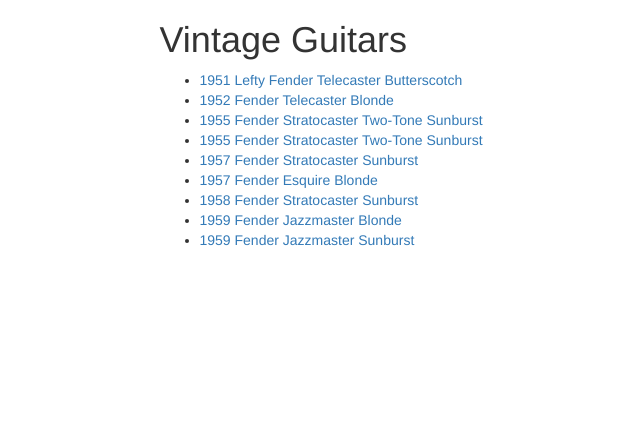
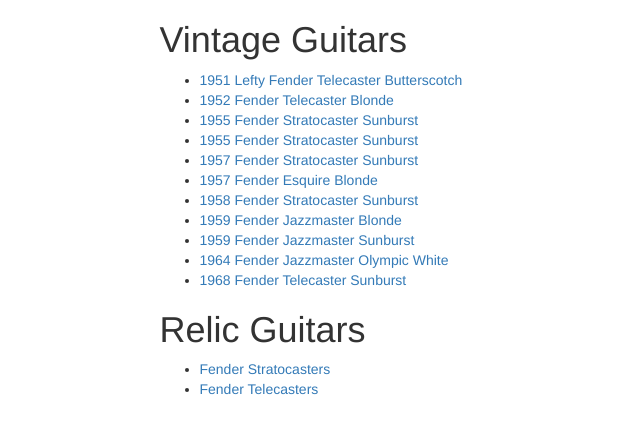
Before and after one commit to oferdekel/relic, a Jekyll site: the page built from index.md, in a window 1280 px wide. Shown: the top 434 px of the page, without its empty margins (23-663 px from the left). Built offline with Jekyll 4.4.1, drawn with Linux system fonts in a browser that asks for light colours.

Commit message:
added many fenders

```diff
--- a/index.md
+++ b/index.md
@@ -6,10 +6,17 @@ title: Relic
 # Vintage Guitars
 * [1951 Lefty Fender Telecaster Butterscotch](albums/51Telecaster.html)
 * [1952 Fender Telecaster Blonde](albums/52Telecaster.html)
-* [1955 Fender Stratocaster Two-Tone Sunburst](albums/55Stratocaster.html)
-* [1955 Fender Stratocaster Two-Tone Sunburst](albums/55Stratocaster_b.html)
+* [1955 Fender Stratocaster Sunburst](albums/55Stratocaster.html)
+* [1955 Fender Stratocaster Sunburst](albums/55Stratocaster_b.html)
 * [1957 Fender Stratocaster Sunburst](albums/57Stratocaster.html)
 * [1957 Fender Esquire Blonde](albums/57Esquire.html)
 * [1958 Fender Stratocaster Sunburst](albums/58Stratocaster.html)
 * [1959 Fender Jazzmaster Blonde](albums/59Jazzmaster.html)
 * [1959 Fender Jazzmaster Sunburst](albums/59Jazzmaster_b.html)
+* [1964 Fender Jazzmaster Olympic White](albums/64Jazzmaster.html)
+* [1968 Fender Telecaster Sunburst](albums/68Telecaster.html)
+
+
+# Relic Guitars
+* [Fender Stratocasters](albums/relic_Stratocasters.html)
+* [Fender Telecasters](albums/relic_Telecasters.html)
```
Also changed, not shown: albums/55Stratocaster.md (+2 -2 lines), albums/55Stratocaster_b.md (+2 -2 lines), albums/64Jazzmaster.md (added, +32 -0 lines), albums/68Telecaster.md (added, +28 -0 lines), albums/relic_Stratocasters.md (added, +9 -0 lines), albums/relic_Telecasters.md (added, +8 -0 lines).
